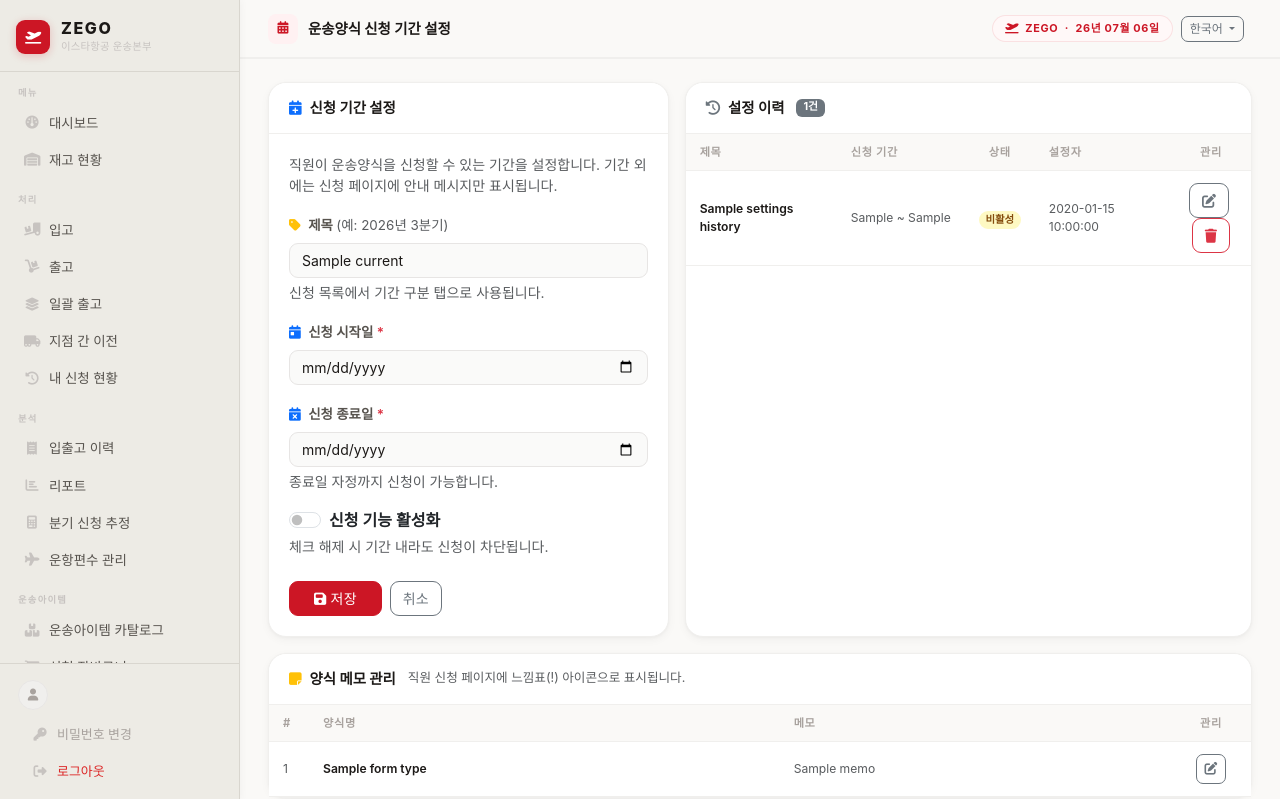
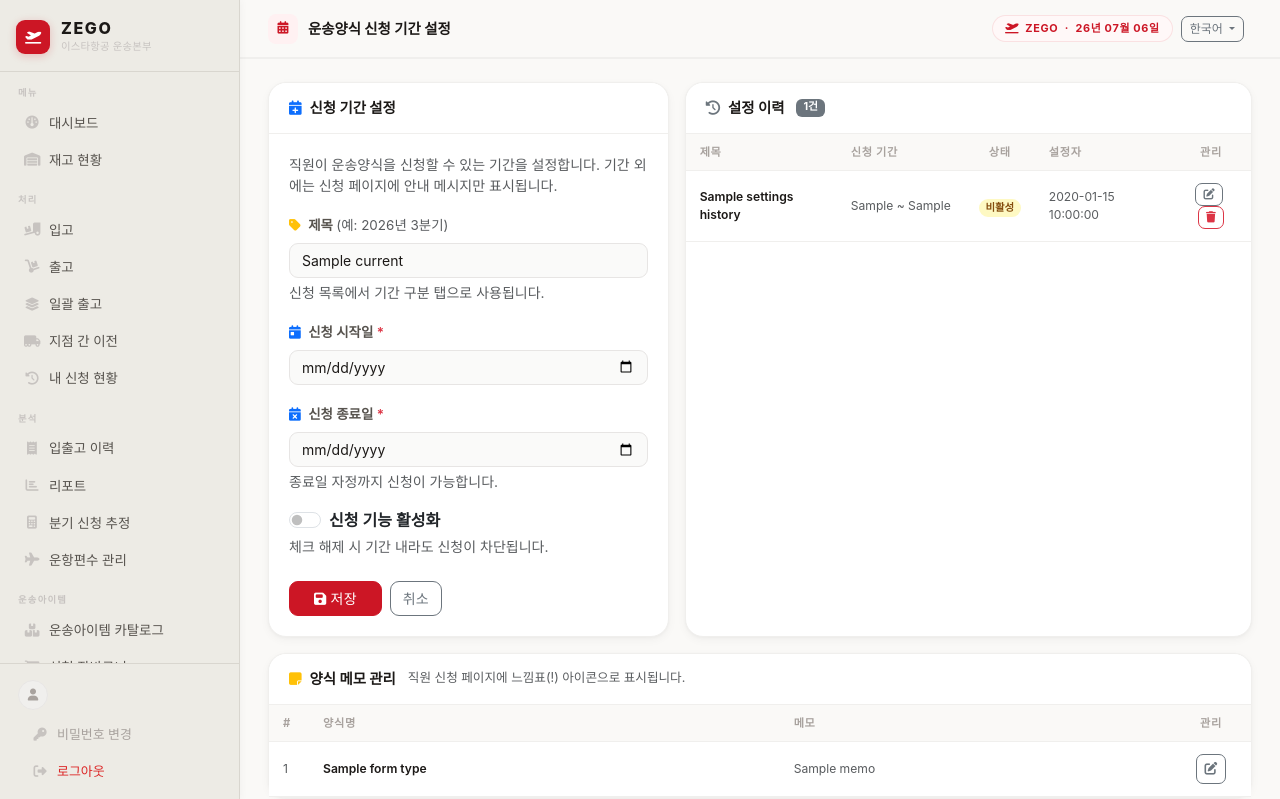
Before and after one commit to esrhdq/ZEGO, a Flask app: template templates/form_supply_settings.html in a window 1280 px wide. Shown: the top 799 px of the page. Run offline with Flask 3, Linux system fonts and the light colour scheme; the template is opened without the code that fills it: most values are stand-ins (such as "Sample title", 1, 10 or a date in 2020); some libraries are stand-ins or nearby versions; some web fonts are replaced.

Commit message:
fix: 설정 이력 수정/삭제 버튼 btn-xs → btn-sm 교체 및 인라인 사이즈 명시

```diff
--- a/templates/form_supply_settings.html
+++ b/templates/form_supply_settings.html
@@ -108,8 +108,9 @@
                   {% endif %}
                 </td>
                 <td class="small text-muted">{{ s.created_by or '—' }}</td>
-                <td class="text-center">
-                  <button type="button" class="btn btn-xs btn-outline-secondary me-1 setting-edit-btn"
+                <td class="text-center" onclick="event.stopPropagation()">
+                  <button type="button" class="btn btn-sm btn-outline-secondary me-1 setting-edit-btn"
+                          style="font-size:.7rem;padding:2px 7px"
                           data-id="{{ s.id }}"
                           data-title="{{ s.title | e }}"
                           data-start="{{ s.period_start }}"
@@ -117,7 +118,8 @@
                           data-enabled="{{ '1' if s.is_enabled else '0' }}">
                     <i class="fa-solid fa-pen-to-square"></i>
                   </button>
-                  <button type="button" class="btn btn-xs btn-outline-danger setting-del-btn"
+                  <button type="button" class="btn btn-sm btn-outline-danger setting-del-btn"
+                          style="font-size:.7rem;padding:2px 7px"
                           data-id="{{ s.id }}" data-title="{{ s.title | e }}">
                     <i class="fa-solid fa-trash"></i>
                   </button>
@@ -267,7 +269,8 @@ document.querySelectorAll('.setting-edit-btn').forEach(function(btn) {
   });
 });
 
-document.getElementById('settingEditSaveBtn').addEventListener('click', function() {
+var _saveBtn = document.getElementById('settingEditSaveBtn');
+if (_saveBtn) _saveBtn.addEventListener('click', function() {
   var start = document.getElementById('editStart').value;
   var end   = document.getElementById('editEnd').value;
   if (!start || !end) { alert('날짜를 입력해주세요.'); return; }
```
